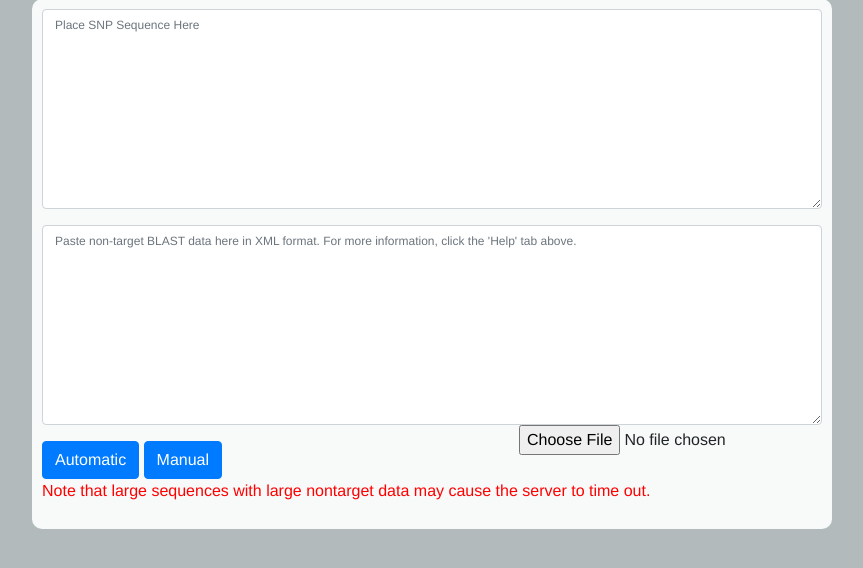
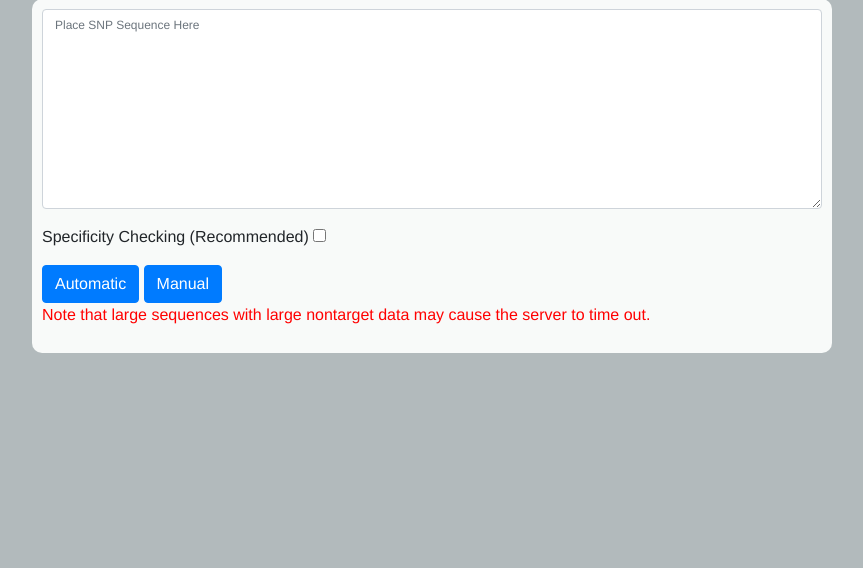
Before and after one commit to kalebburnham/USDAARS-primerlibweb, a Flask app: page /starp in a window 1280 px wide. Shown: the part 141-709 px from the top of the page, without its empty margins (208-1071 px from the left). Run offline with Flask 2, Linux system fonts and the light colour scheme; some libraries are stand-ins or nearby versions.

Commit message:
Added specificity checking checkbox.

```diff
--- a/primerlibweb/templates/starp.html
+++ b/primerlibweb/templates/starp.html
@@ -68,6 +68,18 @@
         }
     }
 
+    function toggle_non_targets() {
+        var nontarget_div = document.getElementById("non_target_div")
+        var nontarget_checkbox = document.getElementById("nontargets_checkbox");
+
+        if (nontarget_checkbox.checked) {
+            nontarget_div.style.display = "block";
+        } else {
+            nontarget_div.style.display = "none";
+            document.getElementById("nontargets").value = "";
+        }
+    }
+
     function formatSnpSequence() {
       data = document.getElementById('input_data').value;
       // Replace all carriage returns with line feeds.
@@ -118,10 +130,12 @@
           <textarea name="input_data" class="form-control" id="input_data" required="" placeholder="Place SNP Sequence Here" rows="8" cols="80" font-family="">{% if input_data %}{{ input_data }}{% endif %}</textarea>
         </p>
 
+
         <div class="form-group">
-          <div id="non_target_div">
+          Specificity Checking (Recommended) <input type="checkbox" id="nontargets_checkbox" onclick="toggle_non_targets()" >
+          <div id="non_target_div" style="display: none;">
             <div class="input-group">
-              <textarea name="nontargets" class="form-control" id="nontargets" placeholder="Paste non-target BLAST data here in XML format. For more information, click the 'Help' tab above." rows="6" cols="80" >{% if nontargets %}{{ nontargets }}{% endif %}</textarea>
+              <textarea name="nontargets" class="form-control" id="nontargets" placeholder="Paste non-target BLAST data here in XML format. For more information, click the 'Help' tab above." rows="6" cols="80" onchange="validateForm()">{% if nontargets %}{{ nontargets }}{% endif %}</textarea>
             </div>
             <div id="xml_upload_div">
               <input id="xml_upload_input" type="file" onchange="update_nontargets()">
```
